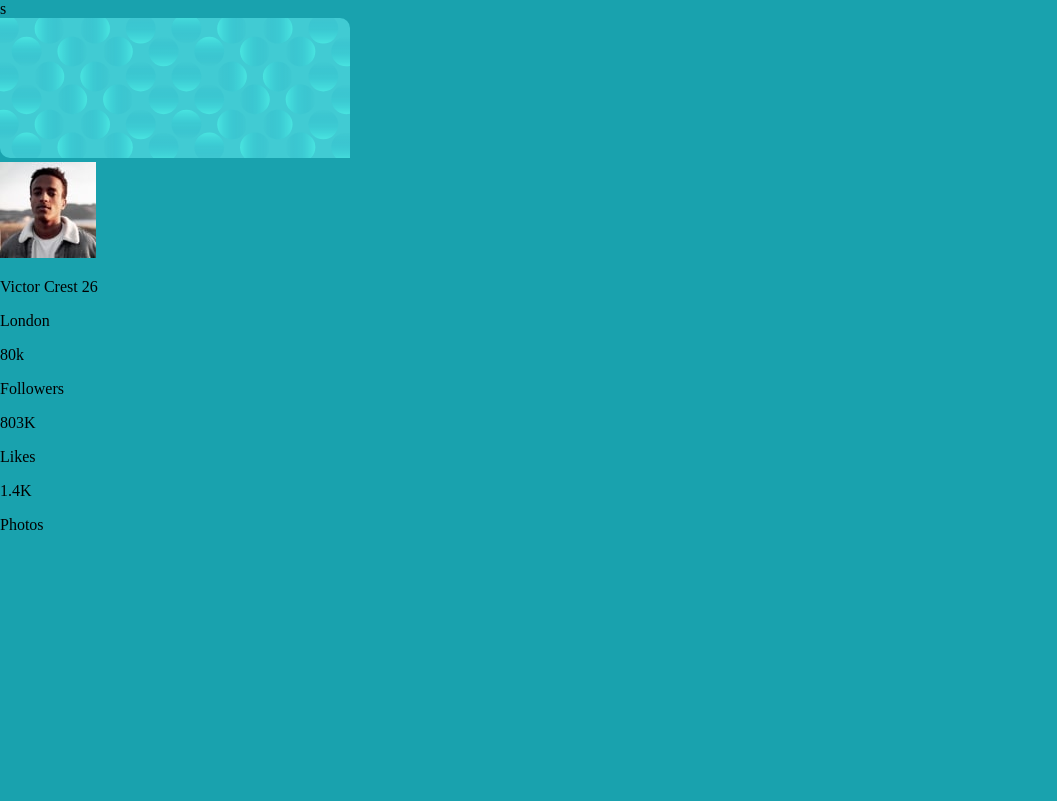
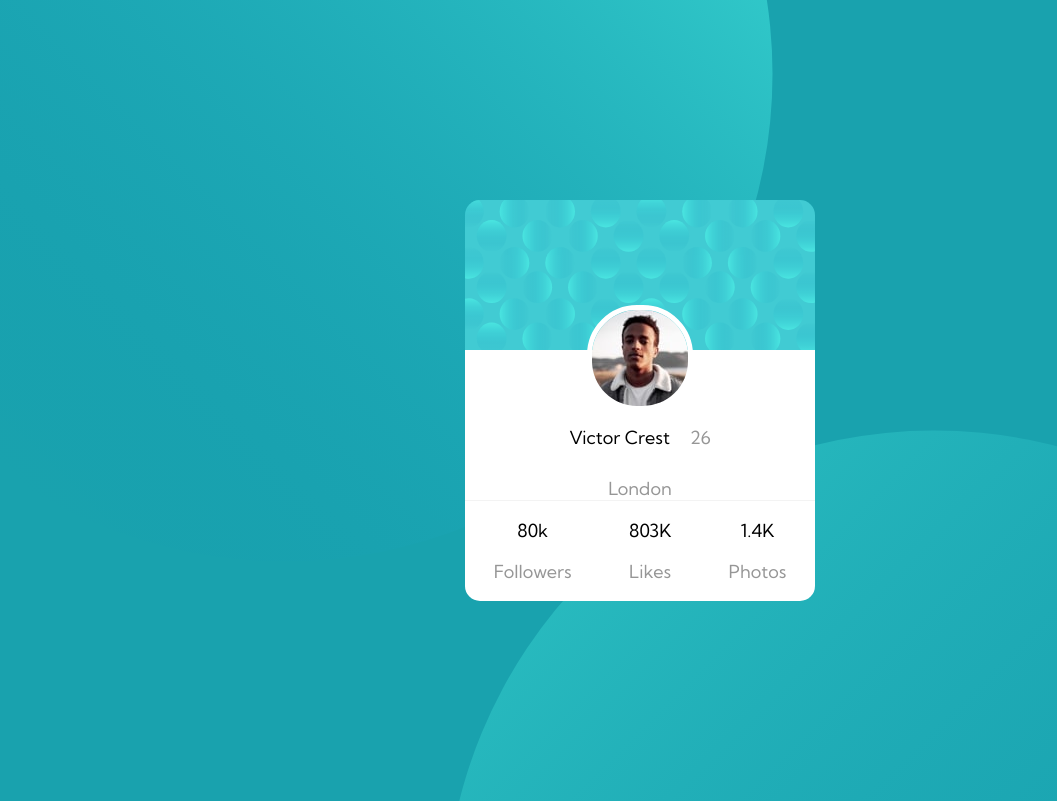
Before and after one commit to RivaldoEsteban/profile, a plain HTML site: page index.html in a window 1280 px wide. Shown: the whole page, without its empty margins (0-1057 px from the left). Drawn offline with Linux system fonts and the light colour scheme.

Commit message:
terminado 1440

```diff
--- a/estilos.css
+++ b/estilos.css
@@ -1,13 +1,65 @@
 body {
-  margin: 0px;
-  background-color: hsl(185, 75%, 39%);
+  margin: 200px auto;
+  background: hsl(185, 75%, 39%);
+  max-width: 350px;
+  font-size: 18px;
+  font-family: 'Kumbh Sans', sans-serif;
+  background-image: url(images/bg-pattern-top.svg), url(images/bg-pattern-bottom.svg);
+  background-repeat: no-repeat ;
+  background-position: left -68%  top 235%,right -47% bottom 343% ;
+
 }
 .wrapper{
   max-width: 1440px;
 }
-.center{
+
+.box{
+  text-align:center;
+}
+.header{
+  height: 150px;
+}
+.image1{
+  border-radius: 15px 15px 0 0;
+  height: 150px;
   width: 350px;
 }
+.centro{
+  background: white;
+  height: 150px ;
+  border-bottom: 1px solid #f3f3f3;
+
+}
 .image{
-  border-radius: 0 10px ;
+
 }
+.flex{
+  display: flex;
+  justify-content: center;
+}
+.image2{
+  border-radius: 50px;
+  margin-top: -45px;
+  border: 5px solid white;
+}
+.black1{
+  margin: 10px;
+  font-weight: 20px;
+}
+.gray1{
+  margin: 10px;
+  color: hsl(0, 0%, 59%);
+}
+
+.footer{
+  background: white;
+  display: flex;
+  justify-content: center;
+  border-radius: 0 0 15px 15px;
+}
+.caja{
+  margin: auto;
+}
+.gray{
+  color: hsl(0, 0%, 59%);
+}
--- a/index.html
+++ b/index.html
@@ -6,6 +6,8 @@
 
   <link rel="icon" type="image/png" sizes="32x32" href="./images/favicon-32x32.png">
   <link rel="stylesheet" href="estilos.css" />
+  <link rel="preconnect" href="https://fonts.gstatic.com">
+  <link href="https://fonts.googleapis.com/css2?family=Kumbh+Sans:wght@400;700&display=swap" rel="stylesheet">
   <title>Frontend Mentor | Profile card component</title>
 
   <!-- Feel free to remove these styles or customise in your own stylesheet 👍 -->
@@ -14,34 +16,39 @@
     .attribution a { color: hsl(228, 45%, 44%); }
   </style>
 </head>
-s
+
 <body>
   <div class="wrapper">
-    <section class="center">
-      <div>
-        <img class="image" src="images/bg-pattern-card.svg" alt="">
+    <section class="box">
+      <div class="header">
+        <img class="image1" src="images/bg-pattern-card.svg" alt="">
       </div>
-      <div>
-        <img src="images/image-victor.jpg" alt="">
-      </div>
-      <div>
-        <p class="black">
-          Victor Crest 26
-        </p>
-        <P class="gray">London</P>
-      </div>
-      <footer>
+      <section class="centro">
+        <div  >
+          <img class="image2" src="images/image-victor.jpg" alt="">
+        </div>
         <div>
+          <div class="flex">
+            <p class="black1">
+              Victor Crest
+            </p>
+            <p class="gray1">26</p>
+          </div>
+          <p class="gray">London</p>
+        </div>
+      </section>
+      <footer class="footer">
+        <div class="caja">
           <p class="black">80k</p>
           <p class="gray">Followers</p>
         </div>
-        <div>
+        <div class="caja">
           <p class="black">803K</p>
           <p class="gray">Likes</p>
         </div>
-        <div>
+        <div class="caja">
           <p class="black">1.4K</p>
-          <P class="grayq">Photos</P>
+          <P class="gray">Photos</P>
         </div>
       </footer>
     </section>
```
